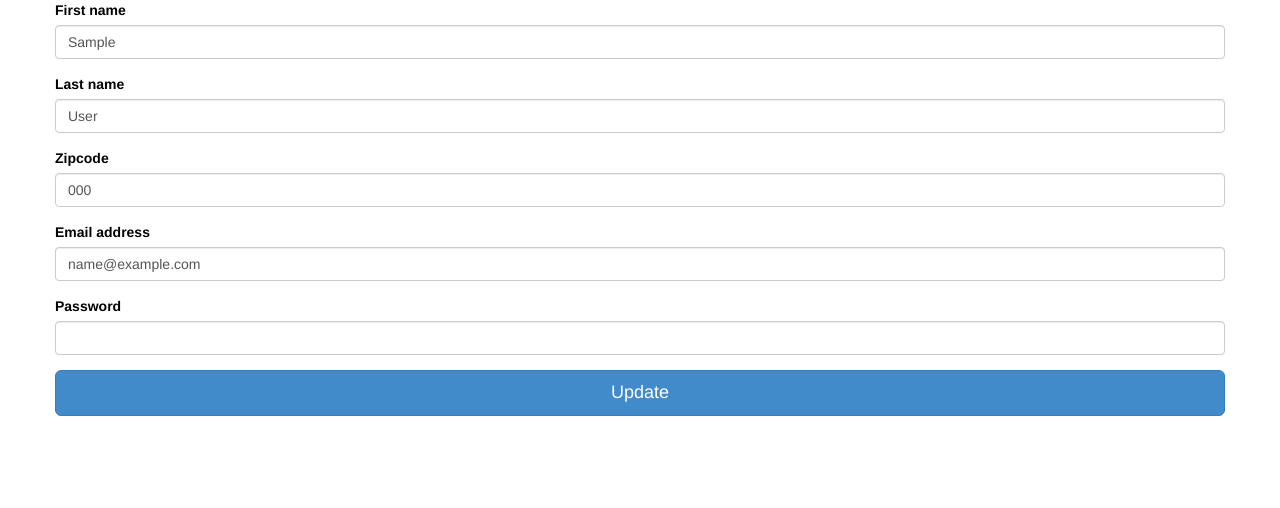
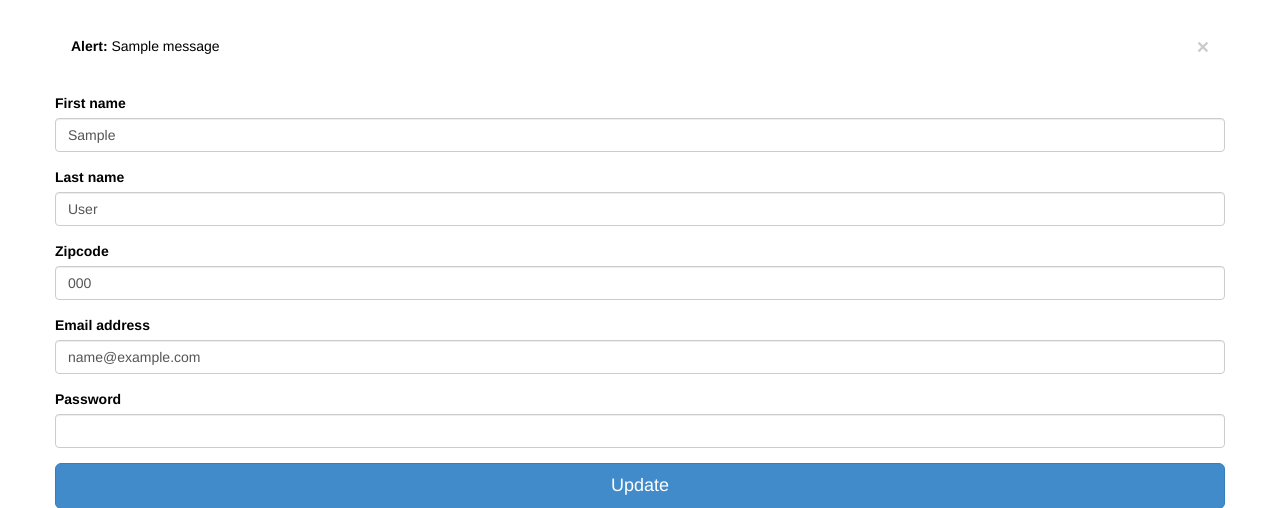
Before and after one commit to a240/toolshare, a Django app: page /profile/edit in a window 1280 px wide. Shown: the part 90-598 px from the top of the page. Run offline with Django 3.2, Linux system fonts and the light colour scheme; a user stored in the database is signed in; tables that the repository leaves empty hold one stand-in row (values such as "Sample post"); one stand-in notice (Sample message) is shown; some libraries are stand-ins or nearby versions.

Commit message:
typo fixed and message center integrated

```diff
--- a/sharetools/templates/base.html
+++ b/sharetools/templates/base.html
@@ -10,7 +10,7 @@
     <meta name="author" content="toolshare inc.">
     <link rel="shortcut icon" href="{% static "favicon.ico" %}">
 </head>
-    <title>{% block title %}Tool Shate{% endblock %}</title>
+    <title>{% block title %}Tool Share{% endblock %}</title>
 
     {% block stylesheets %}
     <link href="{% static "css/bootstrap.min.css" %}" rel="stylesheet">
@@ -66,7 +66,15 @@
             </div>
         </div>
     </nav>
-
+    <br>
+    {% if messages %}
+        {% for message in messages %}
+            <div class="alert {% if message.tags %}{{message.tags}}{% endif %}alert-dismissable container" style="...">
+                <button class="close" type="button" data-dismiss="alert" aria-hidden="true">&times;</button>
+                <strong>Alert: </strong>{{message}}
+            </div>
+        {% endfor %}
+    {% endif%}
     {% block content %}{% endblock %}
 
     {% block scripts %}
```
